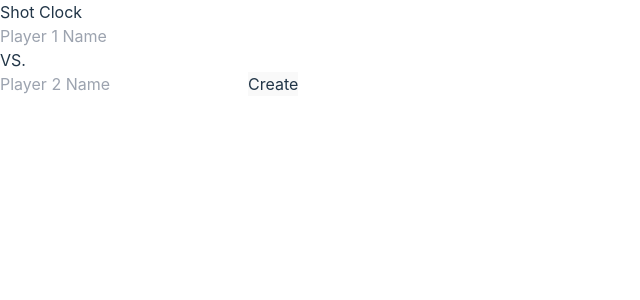
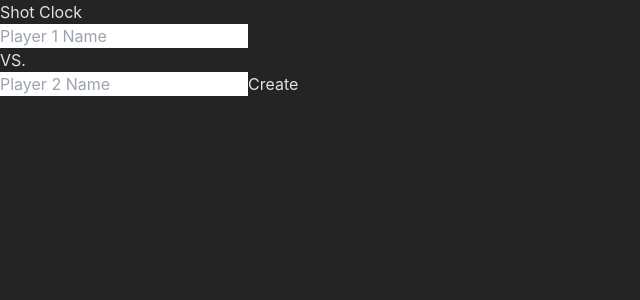
Before and after one commit to aaluzzi/shot-clock, a React (Vite) app: page / in a window 1280 px wide. Shown: the top 300 px of the page, without its empty margins (0-640 px from the left). Built offline with nearby package versions, Linux system fonts and the light colour scheme.

Commit message:
Remove theme support

```diff
--- a/src/InputForm.jsx
+++ b/src/InputForm.jsx
@@ -10,9 +10,9 @@ function InputForm({setPlayerNames}) {
         <div className="h-screen m-auto flex flex-col items-center justify-center gap-8">
             <h1 className="text-5xl font-bold">Shot Clock</h1>
             <form onSubmit={onSubmitForm} className="flex flex-col items-center justify-center gap-4">
-                <input className="p-2 text-base rounded-md" type="text" required placeholder="Player 1 Name" />
+                <input className="p-2 text-base rounded-md bg-neutral-700" type="text" required placeholder="Player 1 Name" />
                 <div className="font-bold">VS.</div>
-                <input className="p-2 text-base rounded-md" type="text" required placeholder="Player 2 Name" />
+                <input className="p-2 text-base rounded-md bg-neutral-700" type="text" required placeholder="Player 2 Name" />
                 <Button label="Create"></Button>
             </form>
         </div>
--- a/src/index.css
+++ b/src/index.css
@@ -7,7 +7,6 @@
   line-height: 1.5;
   font-weight: 400;
 
-  color-scheme: light dark;
   color: rgba(255, 255, 255, 0.87);
   background-color: #242424;
 
@@ -16,17 +15,3 @@
   -webkit-font-smoothing: antialiased;
   -moz-osx-font-smoothing: grayscale;
 }
-
-
-@media (prefers-color-scheme: light) {
-  :root {
-    color: #213547;
-    background-color: #ffffff;
-  }
-  a:hover {
-    color: #747bff;
-  }
-  button {
-    background-color: #f9f9f9;
-  }
-}
```
